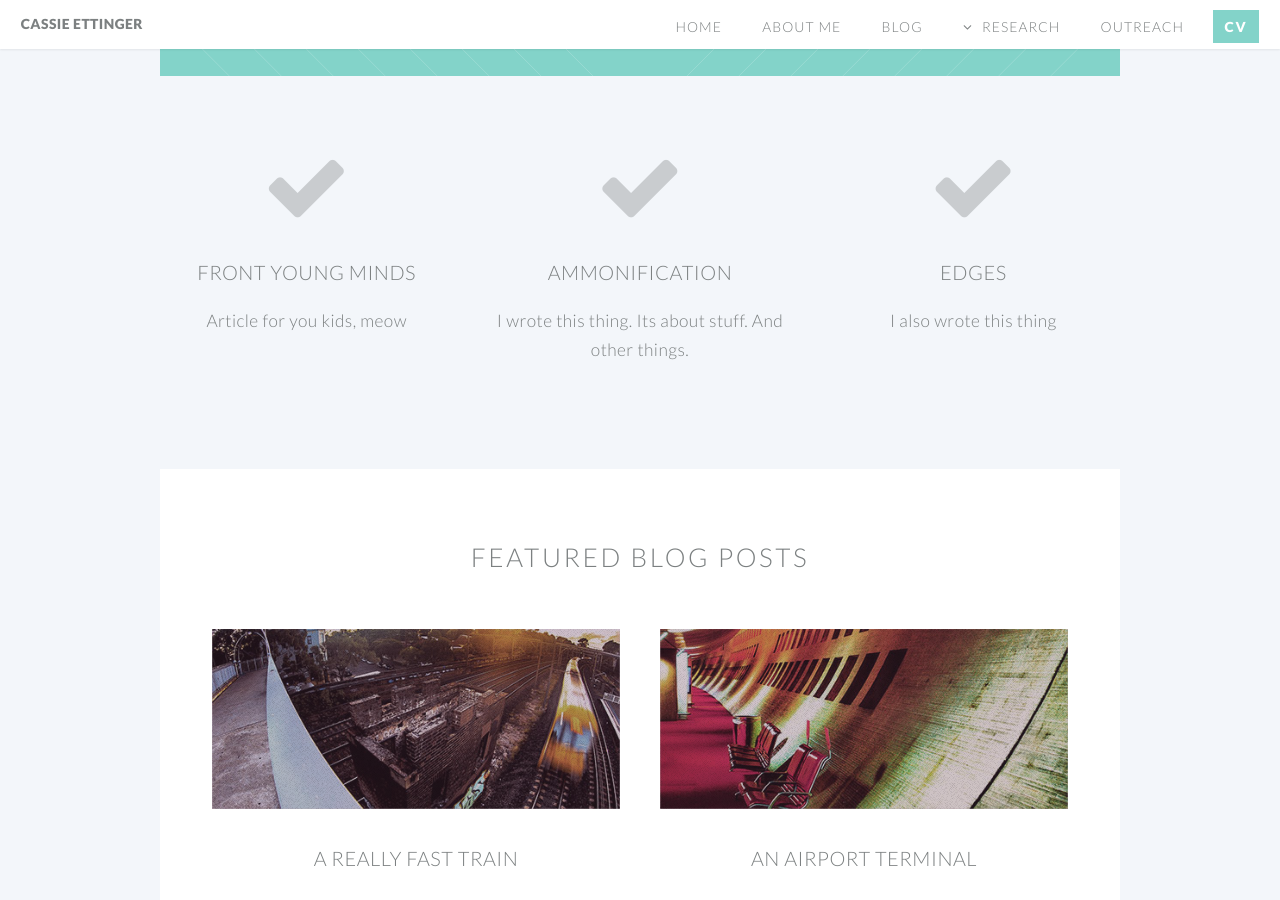
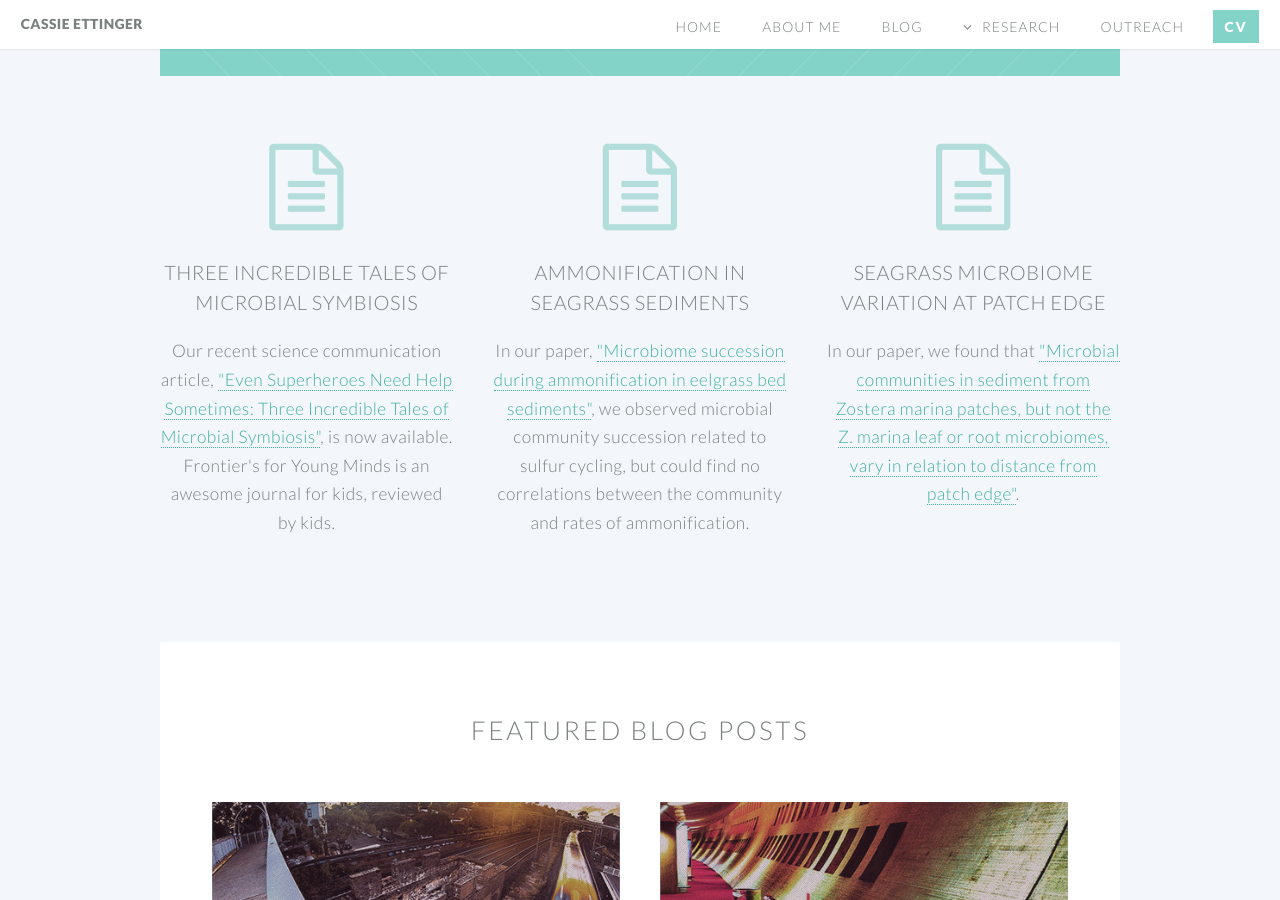
Before and after one commit to marinalaforgia/casett.github.io, a Jekyll site: the page built from index.html, in a window 1280 px wide and 900 px high, scrolled down 1190 px. Built offline with Jekyll 4.4.1, drawn with Linux system fonts in a browser that asks for light colours.

Commit message:
updated papers; draft

```diff
--- a/blog.html
+++ b/blog.html
@@ -5,7 +5,7 @@ layout: default
 <article id="main">
     <header class="special container">
         <span class="icon fa-tree"></span>
-        <h2>My <strong>Blog</strong></h2>
+        <h2>Blog posts</h2>
     </header>
     <section class="wrapper style4 container">
         <ul class="posts">
--- a/index.html
+++ b/index.html
@@ -9,7 +9,7 @@ layout: landing-page
 					<h2>I am a Ph.D. candidate in <strong>Integrative Genetics & Genomics </strong>
 					<br />
 					at the University of California, Davis. </h2>
-					<p>I work on microbiomes in <strong>Dr. Jonathan Eisen's</strong>lab and do lots of stuff. More text maybe goes here.
+					<p>I work on microbiomes in <a href="http://phylogenomics.me/"><strong>Dr. Jonathan Eisen's</strong></a> lab and do lots of stuff. More text maybe goes here.
 					<br />
 				</p>
 			</header>
@@ -50,33 +50,35 @@ layout: landing-page
 							<div class="4u">
 
 								<section>
-									<span class="icon featured fa-check"></span>
+									<a href="https://kids.frontiersin.org/article/10.3389/frym.2018.00050"><span class="icon featured fa-file-text-o"> </span></a>
+
 									<header>
-										<h3>Front Young Minds</h3>
+										<h3>Three Incredible Tales of Microbial Symbiosis</h3>
 									</header>
-									<p>Article for you kids, meow</p>
+
+									<p> Our recent science communication article, <a href="https://kids.frontiersin.org/article/10.3389/frym.2018.00050"> "Even Superheroes Need Help Sometimes: Three Incredible Tales of Microbial Symbiosis"</a>, is now available. Frontier's for Young Minds is an awesome journal for kids, reviewed by kids.</p>
 								</section>
 
 							</div>
 							<div class="4u">
 
 								<section>
-									<span class="icon featured fa-check"></span>
+									<a href="https://peerj.com/articles/3674/"><span class="icon featured fa-file-text-o"> </span></a>
 									<header>
-										<h3>Ammonification</h3>
+										<h3>Ammonification in seagrass sediments</h3>
 									</header>
-									<p>I wrote this thing. Its about stuff. And other things. </p>
+									<p>In our paper, <a href="https://peerj.com/articles/3674/">"Microbiome succession during ammonification in eelgrass bed sediments"</a>, we observed microbial community succession related to sulfur cycling, but could find no correlations between the community and rates of ammonification. </p>
 								</section>
 
 							</div>
 							<div class="4u">
 
 								<section>
-									<span class="icon featured fa-check"></span>
+									<a href="https://peerj.com/articles/3246/"><span class="icon featured fa-file-text-o"></span></a>
 									<header>
-										<h3>Edges </h3>
+										<h3>Seagrass microbiome variation at patch edge</h3>
 									</header>
-									<p>I also wrote this thing</p>
+									<p>In our paper, we found that <a href="">"Microbial communities in sediment from Zostera marina patches, but not the Z. marina leaf or root microbiomes, vary in relation to distance from patch edge"</a>.</p>
 								</section>
 
 							</div>
--- a/outreach.html
+++ b/outreach.html
@@ -60,6 +60,8 @@
 									<li><a href="/cv.html" class="button special">CV</a></li>
 								</ul>
 							</nav>
+		    				    {% include analytics.html %}
+
 						</header>
 
 		<!-- Main -->
@@ -69,7 +71,6 @@
 					<span class="icon fa-globe"></span>
 					<h2>Outreach</h2>
 					<p>Empowering young people everywhere to interact with STEM</p>
-				    {% include analytics.html %}
 				</header>
 
 				<!-- One -->
```
